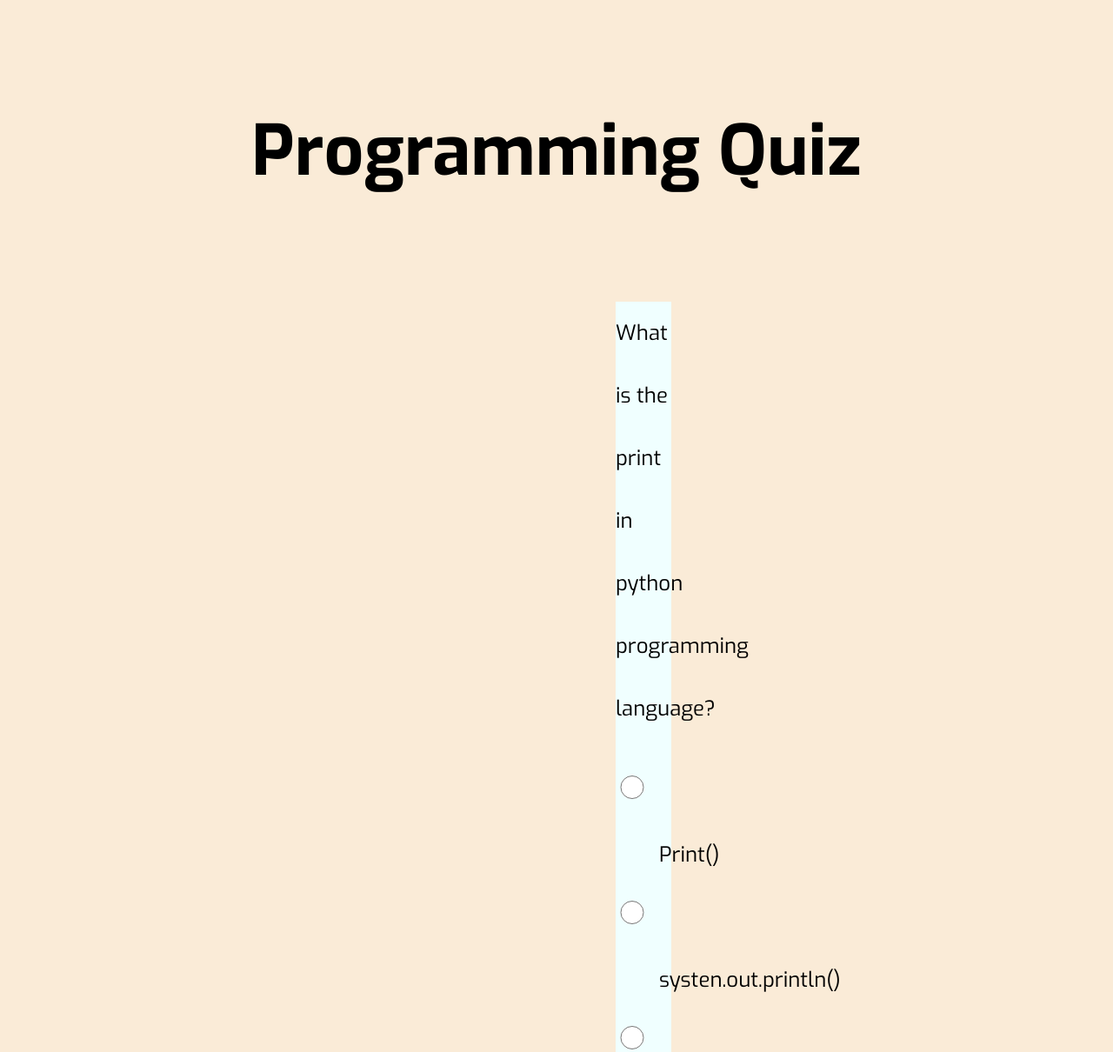
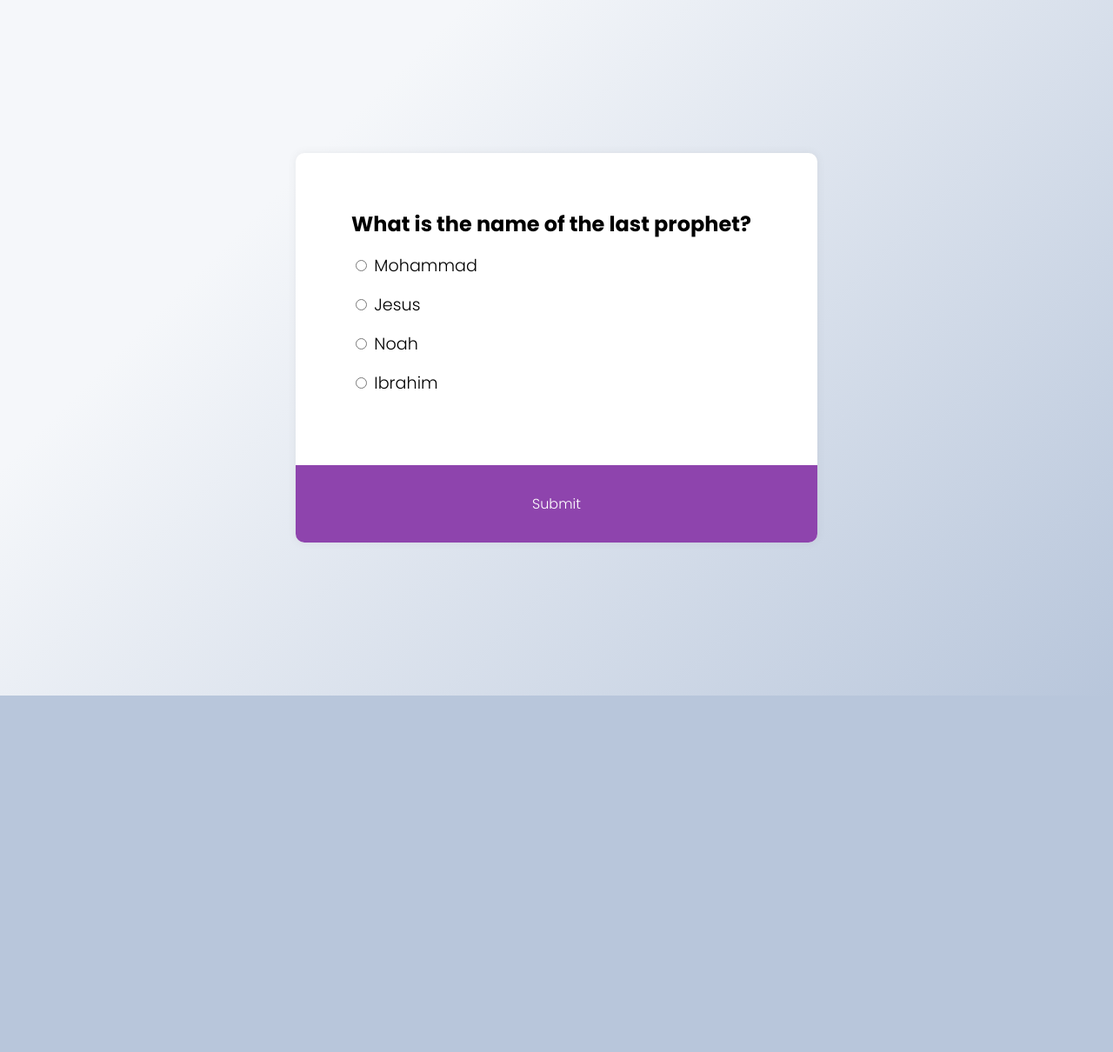
Before and after one commit to dvlprmo/programmingquiz, a plain HTML site: page index.html in a window 1280 px wide. Shown: the top 1210 px of the page at 87% size. After the commit the page ends 800 px from the top, so only its background shows below. Drawn offline with Linux system fonts and the light colour scheme.

Commit message:
not fully done.

```diff
--- a/index.html
+++ b/index.html
@@ -12,82 +12,34 @@
 
 <body>
 
-    <div class="body-container">
-        <h1 class="headline">Programming Quiz</h1>
-
-        <div class="questions">
-            <p class="ques-one" id="one">What is the print in python programming language? </p>
-            <form name="answersform">
-                <input type="radio" name="firstoption" id="foption" value="A" >
-                <label for="">Print()</label><br>
-
-                <input type="radio" name="firstoption" id="foption" value="B">
-                <label for="">systen.out.println()</label><br>
-
-                <input type="radio" name="firstoption" id="foption" value="C">
-                <label for="">display()</label><br>
-
-                <input  type="radio" name="firstoption" id="foption" value="D">
-                <label for="">None of the above</label><br>
-            </form>
-        </div>
-
-        <div class="questions">
-            <p class="ques-two" id="two">What is SQL? </p>
-            <form name="answersform">
-                <input type="radio" name="secondoption" id="soption" value="A" >
-                <label for="">Something is not discovered</label><br>
-
-                <input type="radio" name="secondoption" id="soption" value="B">
-                <label for="">database</label><br>
-
-                <input type="radio" name="secondoption" id="soption" value="C">
-                <label for="">if statement</label><br>
-
-                <input  type="radio" name="secondoption" id="soption" value="D">
-                <label for="">None of the above</label><br>
-            </form>
-        </div>
-
-        <div class="questions">
-            <p class="ques-three" id="three">What is the most triangle in technology field? CIA is the reference  </p>
-            <form name="answersform">
-                <input type="radio" name="thirdoption" id="toption" value="A" >
-                <label for="">confidentiality</label><br>
-
-                <input type="radio" name="thirdoption" id="toption" value="B">
-                <label for="">integrity</label><br>
-
-                <input type="radio" name="thirdoption" id="toption" value="C">
-                <label for="">availability</label><br>
-
-                <input  type="radio" name="thirdoption" id="toption" value="D">
-                <label for="">All of above</label><br>
-            </form>
-        </div>
+    <div class="quiz-container">
+        <div class="quiz-header">
 
 
-        <div class="questions">
-            <p class="ques-four" id="four">What is the data leak? </p>
-            <form name="answersform">
-                <input type="radio" name="fouroption" id="ffoption" value="A" >
-                <label for="">access to information without premission</label><br>
 
-                <input type="radio" name="fouroption" id="ffoption" value="B">
-                <label for="">information is given from the source without identification</label><br>
+        <h2 id="question">Question Text</h2>
+        <ul>
+            <li>
+                <input type="radio" id="a" name="answer">
+                <label id="a_text" for="a">Question</label>
+            </li>
+            <li>
+                <input type="radio" id="b" name="answer">
+                <label id="b_text" for="b">Question</label>
+            </li>
+            <li>
+                <input type="radio" id="c" name="answer">
+                <label id="c_text" for="c">Question</label>
+            </li>
+            <li>
+                <input type="radio" id="d" name="answer">
+                <label id="d_text" for="d">Question</label>
+            </li>
+        </ul>
+    </div>
+    <button id="submit">Submit</button>
+</div>
 
-                <input type="radio" name="fouroption" id="ffoption" value="C">
-                <label for="">all of above</label><br>
-
-                <input  type="radio" name="fouroption" id="ffoption" value="D">
-                <label for="">none of abovex</label><br>
-            </form>
-        </div>
-
-        <input type="submit" onclick="clickAlert()" value="Submit" class="submit" id="submit">
-
-    </div>
-    <footer class="footer"> Mohamad COPYRIGHT @ 2022</footer>
 
 </body>
 
--- a/script.js
+++ b/script.js
@@ -1,65 +1,69 @@
-let result = 0;
-function answerVaildtor(){
-
-    // array of actual answers
-    let truth = ['A','B', 'D', 'B'];
-    // array of users radios after many tires
-    let user_truth = []
-    // array of teh actual answers
-    let user_truth_ans= []
-   // to get the whole form of the first question
-   const form_one = document.querySelectorAll('input[name="firstoption"]');
-
-   // to catch the user input in radio first question..
-   for(let i = 0; i<form_one.length; i++){
-    form_one[i].addEventListener("change", function(e){
-           user_truth.push(this.value)
-           console.log(user_truth);
-
-       });
-
-   }
-
-   //  to get the whole form of the senond questoin
-   const form_two = document.querySelectorAll('input[name="secondoption"]');
-   // to catch the user input in radio second question..
-   for(let i=0; i<form_two.length; i++){
-       form_two[i].addEventListener("change", function(){
-        user_truth.push(this.value)
-        console.log(user_truth);
-       })
-   }
-
-    //  to get the whole form of the senond questoin
-    const form_three = document.querySelectorAll('input[name="thirdoption"]');
-    // to catch the user input in radio second question..
-    for(let i=0; i<form_three.length; i++){
-        form_three[i].addEventListener("change", function(){
-         user_truth.push(this.value)
-         console.log(user_truth);
-        })
-    }
-
-    //  to get the whole form of the senond questoin
-    const form_four = document.querySelectorAll('input[name="fouroption"]');
-    // to catch the user input in radio second question..
-    for(let i=0; i<form_four.length; i++){
-        form_four[i].addEventListener("change", function(){
-         user_truth.push(this.value)
-         console.log(user_truth);
-        })
-
-    }
 
 
-    for(let i=0; i<truth.length; i++){
-        if(user_truth[i] == truth[i]){
-            result = result + 1;
-        }
+// create quiz data
+const quizData = [
+    {
+        question: 'What is the name of the last prophet?',
+        a: 'Mohammad',
+        b: 'Jesus',
+        c: 'Noah',
+        d: 'Ibrahim',
+        correct: 'a'
+    },
+    {
+        question: 'What the color of SA flag',
+        a: 'red',
+        b: 'green',
+        c: 'white',
+        d: 'nothing',
+        correct: 'b'
+    },
+    {
+        question: 'What is this?',
+        a: 'nothning',
+        b: 'quiz',
+        c: 'good',
+        d: 'woow',
+        correct: 'b'
+    },
+    {
+        question: 'What is age of president Biden?',
+        a: '45',
+        b: '34',
+        c: '80',
+        d: '95',
+        correct: 'c'
     }
-   console.log(result)
+];
+
+const question = document.getElementById("question")
+const a_text = document.getElementById("a_text");
+const b_text = document.getElementById("b_text");
+const c_text = document.getElementById("c_text");
+const d_text = document.getElementById("d_text");
+const btn = document.getElementById("submit");
+let curretnQuiz = 0; // tracking questions
+loadQuiz();
+
+function loadQuiz(){
+
+    const currentQuizData = quizData[curretnQuiz];
+
+    // load the questions and answers
+    question.innerHTML = currentQuizData.question;
+    a_text.innerHTML = currentQuizData.a;
+    b_text.innerHTML = currentQuizData.b;
+    c_text.innerHTML = currentQuizData.c;
+    d_text.innerHTML = currentQuizData.d;
+
 }
-function clickAlert(){
-    alert("Your result is" + result)
-}
-answerVaildtor();
+
+btn.addEventListener('click', () => {
+    curretnQuiz++;
+
+    if(curretnQuiz < quizData.length ){
+        loadQuiz();
+    }else{
+        alert("Finished");
+    }
+})
--- a/style.css
+++ b/style.css
@@ -7,64 +7,52 @@
 
 body{
 
-    min-height: 100vh;
-    background-color: antiquewhite;
-    font-family: "Poppins" ;
+  background-color: #b8c6db;
+  background-image: linear-gradient(315deg, #b8c6db, #f5f7fa 74%);
+  margin: 0;
+  font-family: "Poppins", sans-serif;
+  min-height: 100vh;
+  display: flex;
+  align-items: center;
+  justify-content: center;
+
+}
+.quiz-container{
+    background-color: #fff;
+    border-radius: 10px;
+    box-shadow: 0 0 10px rgba(100, 100, 100, 0.1);
+    width: 600px;
+    max-width: 100%;
+    overflow: hidden;
+}
+.quiz-header{
+    padding: 4rem;
+}
+h2{
+    margin: 0;
 }
 
-.body-container{
-    color: black;
-    font-family: "Exo" ;
-    align-items: left;
-    line-height: 3;
+ul{
+    list-style-type: none;
+    padding: 0;
 }
-
-.headline{
-    font-size: 5rem;
-    text-align: center;
-
-}
-
-.questions {
-
-    font-size: 1.5rem;
-    margin-left: 700px;
-    margin-right: 500px;
-    background-color: azure;
-
-}
-
-.questions label{
-    margin-left: 50px;
-    margin-right: 50px;
+ul li{
+    margin: 1rem 0;
+    font-size: 1.2rem;
 
 
 }
-
-input[type="radio"] {
-
-    font: inherit;
-    width: 1.15em;
-    height: 1.15em;
-    border: 0.15em solid currentColor;
-    border-radius: 50%;
+button{
+    background-color: #8e44ad;
+    color: white;
+    display: block;
+    cursor: pointer;
+    width: 100%;
+    padding: 2rem;
+    font-family: inherit;
+    font-size: 1rem;
+    border: none;
 }
-input[type=submit] {
-    padding:5px 15px;
-    background:black;
-    width: 135px;
-    height: 60px;
-    border:0 none;
-    cursor:pointer;
-    -webkit-border-radius: 5px;
-    border-radius: 5px;
-    margin-left: 1000px;
-    margin-top: 10px;
-    margin-bottom: 10px;
+button:hover{
+    background-color: #732d91;
 }
-.footer{
-    background-color: silver;
-    color: black;
-    text-align: center;
-    margin: 40px;
-}
```
